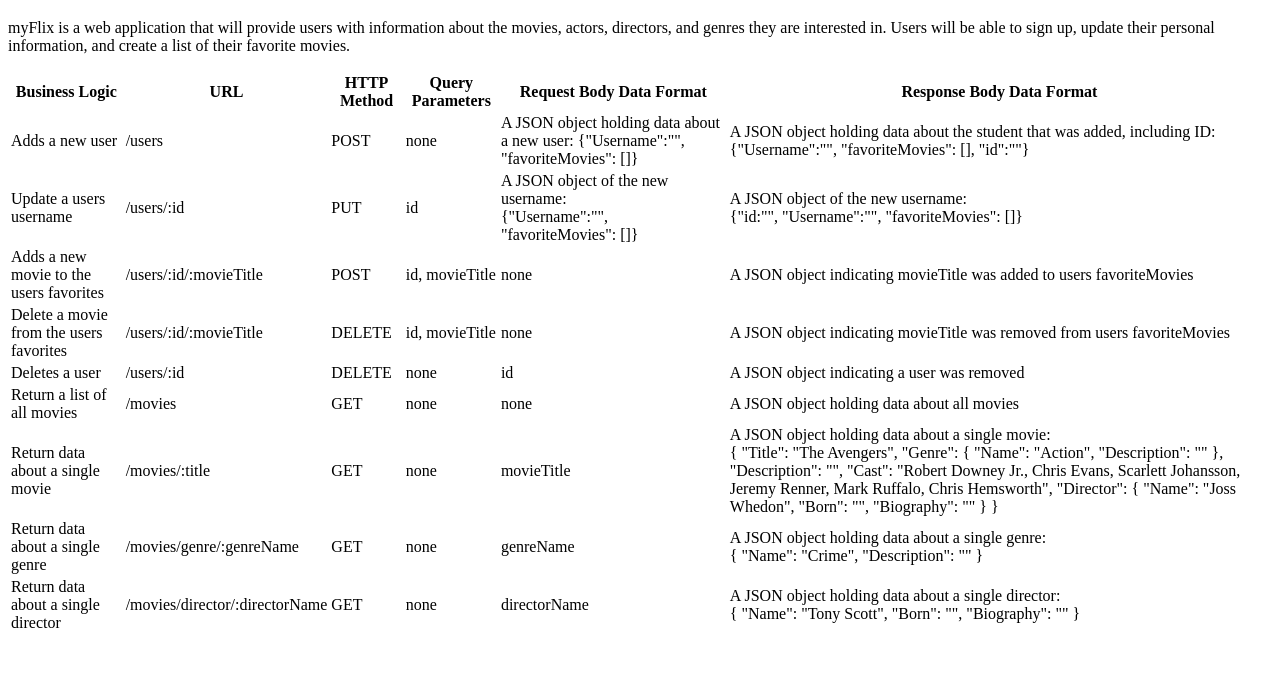
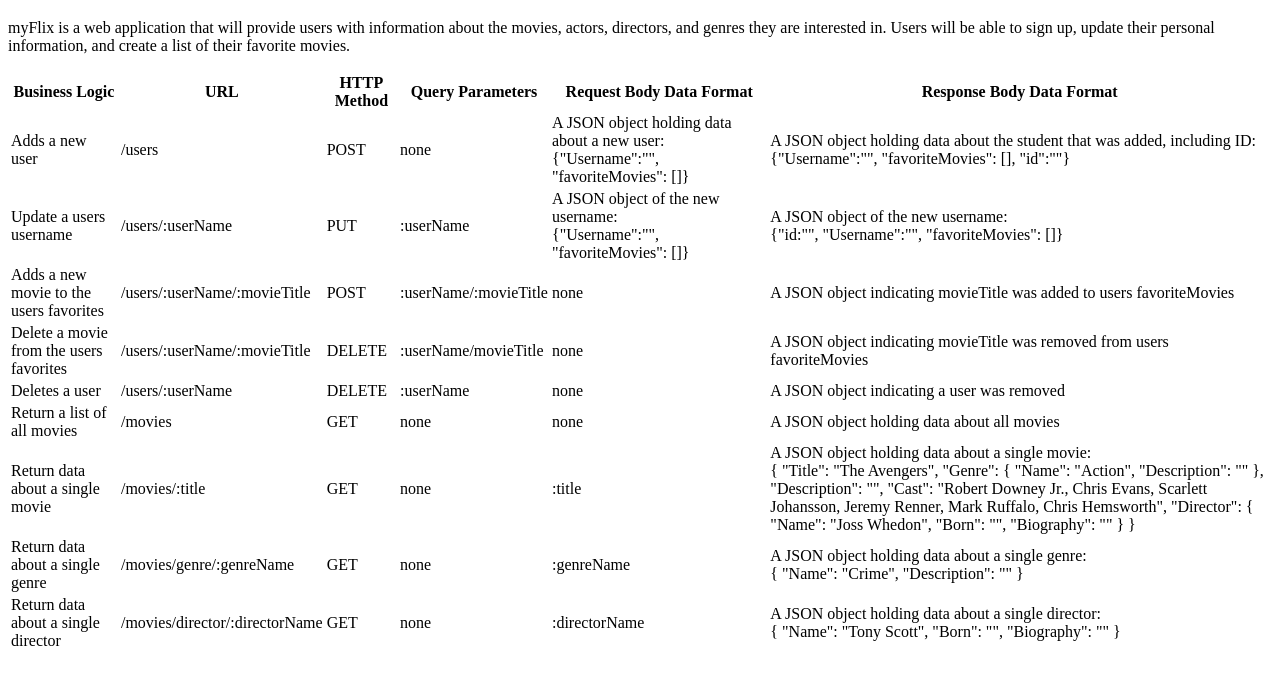
Before and after one commit to klin1978/movie_api, a website: page public/documentation.html in a window 1280 px wide. Shown: the part 61-746 px from the top of the page. Drawn offline with Linux system fonts and the light colour scheme.

Commit message:
update documentation.html

```diff
--- a/public/documentation.html
+++ b/public/documentation.html
@@ -34,37 +34,37 @@
 
                 <tr>
                     <td>Update a users username</td>
-                    <td>/users/:id</td>
+                    <td>/users/:userName</td>
                     <td>PUT</td>
-                    <td>id</td>
+                    <td>:userName</td>
                     <td>A JSON object of the new username: <br> {"Username":"", "favoriteMovies": []}</td>
                     <td>A JSON object of the new username: <br> {"id:"", "Username":"", "favoriteMovies": []}</td>
                 </tr>
 
                 <tr>
                     <td>Adds a new movie to the users favorites</td>
-                    <td>/users/:id/:movieTitle</td>
+                    <td>/users/:userName/:movieTitle</td>
                     <td>POST</td>
-                    <td>id, movieTitle</td>
+                    <td>:userName/:movieTitle</td>
                     <td>none</td>
                     <td>A JSON object indicating movieTitle was added to users favoriteMovies</td>
                 </tr>
 
                 <tr>
                     <td>Delete a movie from the users favorites</td>
-                    <td>/users/:id/:movieTitle</td>
+                    <td>/users/:userName/:movieTitle</td>
                     <td>DELETE</td>
-                    <td>id, movieTitle</td>
+                    <td>:userName/movieTitle</td>
                     <td>none</td>
                     <td>A JSON object indicating movieTitle was removed from users favoriteMovies</td>
                 </tr>
 
                 <tr>
                     <td>Deletes a user</td>
-                    <td>/users/:id</td>
+                    <td>/users/:userName</td>
                     <td>DELETE</td>
+                    <td>:userName</td>
                     <td>none</td>
-                    <td>id</td>
                     <td>A JSON object indicating a user was removed</td>
                 </tr>
 
@@ -82,7 +82,7 @@
                     <td>/movies/:title</td>
                     <td>GET</td>
                     <td>none</td>
-                    <td>movieTitle</td>
+                    <td>:title</td>
                     <td>A JSON object holding data about a single movie: <br>
                         {
                             "Title": "The Avengers",
@@ -106,7 +106,7 @@
                     <td>/movies/genre/:genreName</td>
                     <td>GET</td>
                     <td>none</td>
-                    <td>genreName</td>
+                    <td>:genreName</td>
                     <td>A JSON object holding data about a single genre: <br>
                         {
                             "Name": "Crime",
@@ -120,7 +120,7 @@
                     <td>/movies/director/:directorName</td>
                     <td>GET</td>
                     <td>none</td>
-                    <td>directorName</td>
+                    <td>:directorName</td>
                     <td>A JSON object holding data about a single director: <br>
                         {
                             "Name": "Tony Scott",
```
